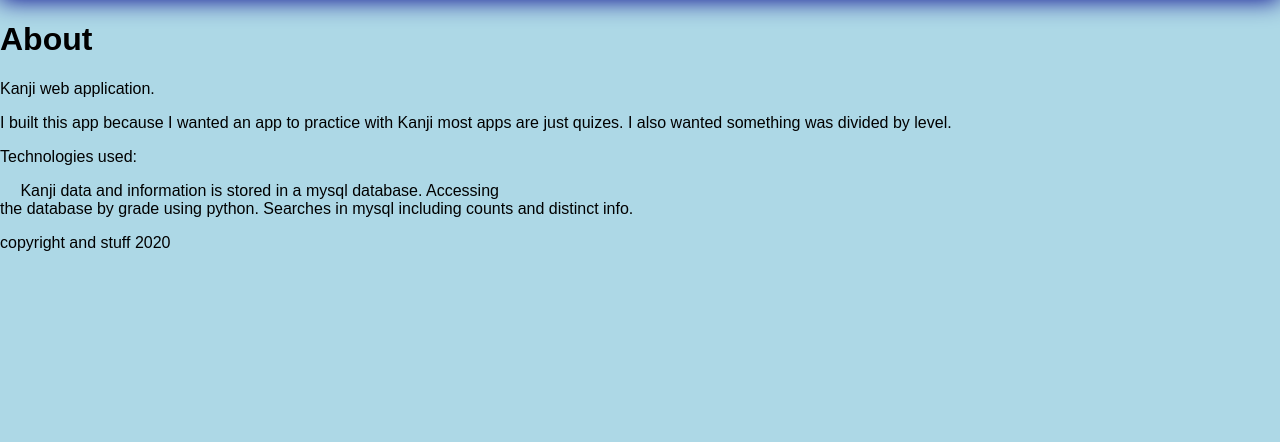
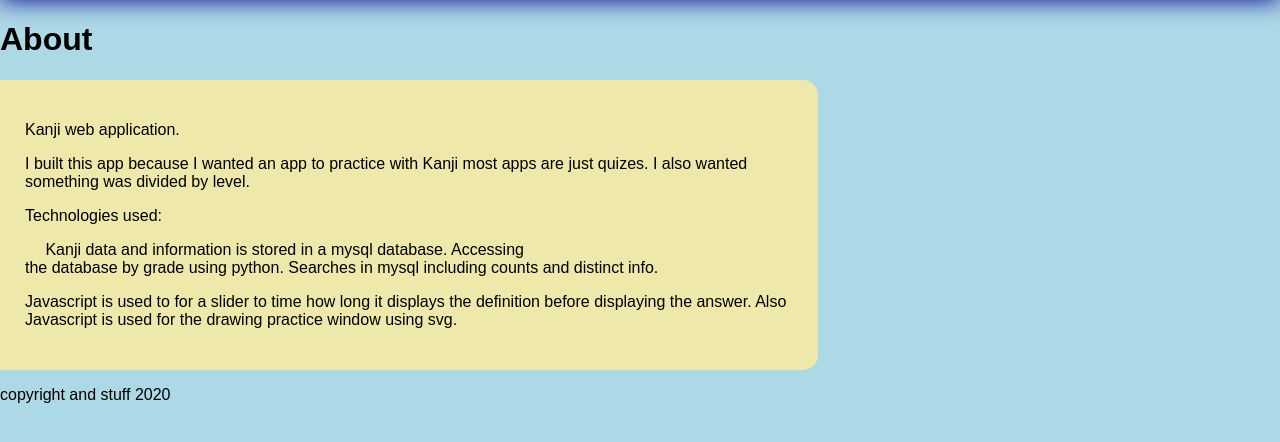
Before and after one commit to LeoKnox/kanji_app, a Flask app: page /about in a window 1280 px wide. Shown: the part 46-488 px from the top of the page. Run offline with Flask 2, Linux system fonts and the light colour scheme.

Commit message:
Add files via upload

```diff
--- a/application/static/css/styles.css
+++ b/application/static/css/styles.css
@@ -206,3 +206,10 @@ input[type=checkbox]:checked + label {
     padding: 2px 6px;
     background-color: rgb(214, 209, 152)
 }
+
+.content {
+    background-color: palegoldenrod;
+    padding: 25px;
+    width: 60%;
+    border-radius: 0 15px 15px 0;
+}
--- a/application/static/js/practice.js
+++ b/application/static/js/practice.js
@@ -63,6 +63,7 @@ function showKanji(item, time=7) {
         document.getElementById('answer').innerHTML = para;
     }, time*1000);
     setTimeout(() => {
+        time = document.getElementById('myRange').value;
         reloadQuiz(time);
     }, time*1000 + 7000);
 }
--- a/application/templates/about.html
+++ b/application/templates/about.html
@@ -14,5 +14,10 @@
             &emsp; Kanji data and information is stored in a mysql database. Accessing<br/>
             the database by grade using python. Searches in mysql including counts and distinct info.
         </p>
+        <p>
+            Javascript is used to for a slider to time how long it displays the definition before
+            displaying the answer. Also Javascript is used for the drawing practice window using
+            svg.
+        </p>
     </div>
 {% endblock %}
```
